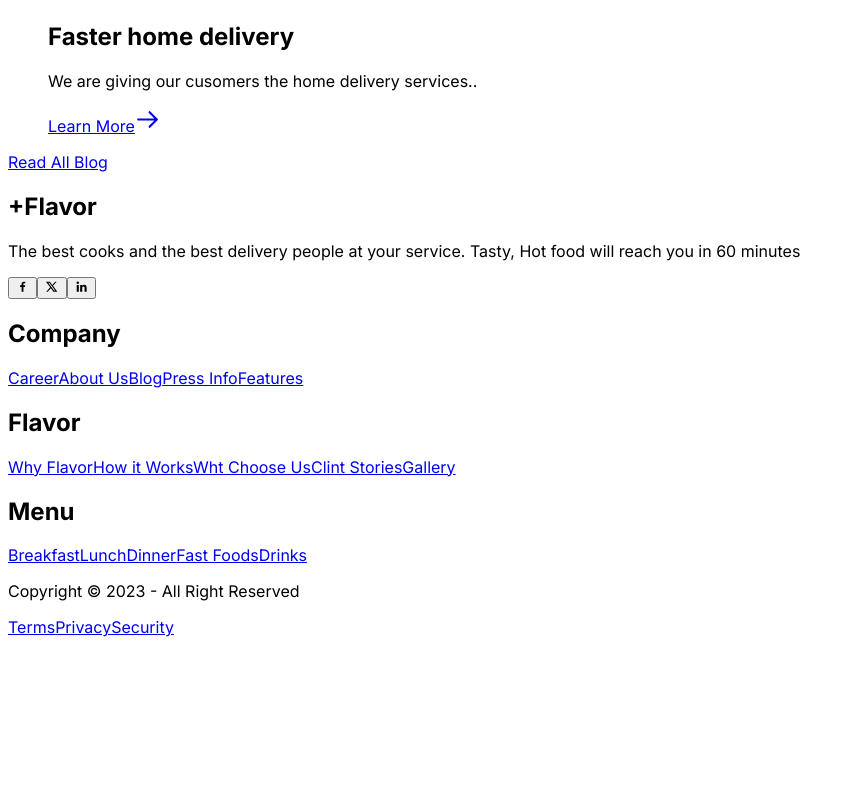
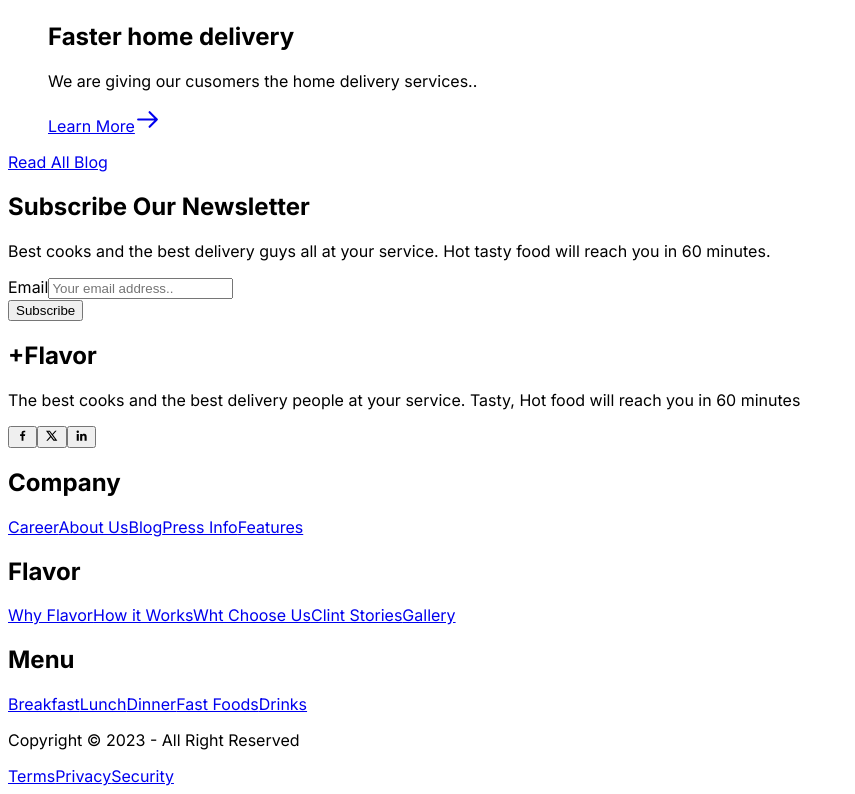
Before and after one commit to fabricio-fn/mais-sabor, a Next.js app: page / in a window 1280 px wide. Shown: the part 7546-8340 px from the top of the page, without its empty margins (0-855 px from the left). Before the commit the page ends 8191 px from the top, so only its background shows below. Built offline with nearby package versions, Linux system fonts and the light colour scheme.

Commit message:
add Newsletter section and Form

```diff
--- a/package.json
+++ b/package.json
@@ -16,8 +16,10 @@
     "@types/react-dom": "18.2.7",
     "@types/react-icons": "^3.0.0",
     "@types/styled-components": "^5.1.27",
+    "@types/yup": "^0.32.0",
     "eslint": "8.49.0",
     "eslint-config-next": "13.4.19",
+    "formik": "^2.4.5",
     "next": "13.4.19",
     "react": "18.2.0",
     "react-dom": "18.2.0",
@@ -25,7 +27,8 @@
     "react-slick": "^0.29.0",
     "slick-carousel": "^1.8.1",
     "styled-components": "^6.0.7",
-    "typescript": "5.2.2"
+    "typescript": "5.2.2",
+    "yup": "^1.2.0"
   },
   "devDependencies": {
     "@types/react-slick": "^0.23.10"
--- a/src/app/page.tsx
+++ b/src/app/page.tsx
@@ -1,6 +1,7 @@
 "use client"
 
 import Home from "@/components/Home/Home"
+import Newsletter from "@/components/Newsletter/Newsletter"
 import OurBlog from "@/components/OurBlog/OurBlog"
 import OurMenu from "@/components/OurMenu/OurMenu"
 import PizzaSpecialOffer from "@/components/PizzaSpecialOffer/PizzaSpecialOffer"
@@ -14,6 +15,7 @@ export default function Main() {
       <OurMenu />
       <Testimonials />
       <OurBlog />
+      <Newsletter />
     </main>
   )
 }
--- /dev/null
+++ b/src/components/Form/Field/Field.tsx
@@ -0,0 +1,23 @@
+import { useField } from 'formik'
+import { Input } from './Input';
+import { StyleField } from './StyleField';
+
+interface iField {
+	styleInput: "normal" | "outline";
+	type: string;
+	name: string;
+	label: string;
+	placeholder: string;
+}
+
+export default function Field({ styleInput, type, name, label, placeholder }: iField) {
+	const [field, meta] = useField(name);
+
+	return (
+		<StyleField>
+			<label>{label}</label>
+			<Input styleInput={styleInput} {...field} type={type} placeholder={placeholder} />
+			{meta.touched && meta.error ? (<span className={`${meta.touched && meta.error ? 'invalid' : ''}`}>{meta.error}</span>) : null}
+		</StyleField>
+	)
+}
--- /dev/null
+++ b/src/components/Form/Field/Input.ts
@@ -0,0 +1,29 @@
+import styled, { css } from 'styled-components'
+
+interface iInput {
+  styleInput: string;
+}
+
+export const Input = styled.input<iInput>`
+  background: transparent;
+  border: none;
+  font-size: 18px;
+  padding: 1rem .5rem;
+  display: flex;
+  outline: none;
+  width: 100%;
+  border-radius: .5rem;
+
+  ${({ styleInput, theme }) => {
+    switch (styleInput) {
+      case 'normal':
+        return css`
+          color: ${theme.colors.secondary};
+        `
+      case 'outline':
+        return css`
+          border: 1px solid ${theme.colors.primary};
+        `
+    }
+	}}
+`
--- /dev/null
+++ b/src/components/Form/Field/StyleField.ts
@@ -0,0 +1,12 @@
+import styled from 'styled-components'
+
+export const StyleField = styled.div`
+  display: flex;
+  flex-direction: column;
+  gap: .5rem !important;
+  width: 100%;
+
+  .invalid {
+    color: ${({ theme }) => theme.colors.primary};
+  }
+`
--- /dev/null
+++ b/src/components/Form/schema.ts
@@ -0,0 +1,12 @@
+import * as Yup from 'yup'
+
+export const Schema = Yup.object().shape({
+	// name: Yup.string()
+	// 	.min(3, 'Very short!')
+	// 	.max(50, 'Very long!')
+	// 	.required('Required field'),
+
+	email: Yup.string()
+		.email('Please enter a valid email address')
+		.required('Required field'),
+})
--- /dev/null
+++ b/src/components/Newsletter/FormNewsletter/FormNewsletter.tsx
@@ -0,0 +1,28 @@
+import { Formik } from "formik"
+import { StyleFormNewsletter } from "./StyleFormNewsletter"
+import { StyleButton } from "../../Button/StyleButton"
+import Field from "../../Form/Field/Field"
+import { Schema } from "../../Form/schema"
+
+export default function FormNewsletter() {
+	return (
+		<Formik
+			initialValues={{
+				email: ''
+			}}
+
+			validationSchema={Schema}
+			onSubmit={(values) => {
+				console.log("Dados", values)
+			}}
+		>
+
+			{() => (
+				<StyleFormNewsletter>
+					<Field styleInput="outline" name="email" type="email" label="Email" placeholder="Your email address.." />
+					<StyleButton className="button" buttonStyle="solid" buttonSize="lg">Subscribe</StyleButton>
+				</StyleFormNewsletter>
+			)}
+		</Formik>
+	)
+}
--- /dev/null
+++ b/src/components/Newsletter/FormNewsletter/StyleFormNewsletter.ts
@@ -0,0 +1,10 @@
+import { Form } from 'formik';
+import styled from 'styled-components'
+
+export const StyleFormNewsletter = styled(Form)`
+  display: flex;
+  flex-direction: column;
+  gap: 1rem;
+  width: 400px;
+  height: auto;
+`
--- /dev/null
+++ b/src/components/Newsletter/Newsletter.tsx
@@ -0,0 +1,23 @@
+import { FlexBoxContainer } from "../FlexBoxContainer/FlexBoxContainer";
+import { StyleNewsletter } from "./StyleNewsletter";
+import { StyleText } from "../Text/StyleText";
+import FormNewsletter from "./FormNewsletter/FormNewsletter";
+
+export default function Newsletter() {
+  return (
+    <StyleNewsletter>
+      <FlexBoxContainer className="content">
+        <StyleText tag="h2" color="dark" fontSize="sm">
+          Subscribe Our Newsletter
+        </StyleText>
+
+        <StyleText tag="p" color="gray" fontSize="xs">
+          Best cooks and the best delivery guys all at your service.
+          Hot tasty food will reach you in 60 minutes.
+        </StyleText>
+      </FlexBoxContainer>
+
+      <FormNewsletter />
+    </StyleNewsletter>
+  )
+}
--- /dev/null
+++ b/src/components/Newsletter/StyleNewsletter.ts
@@ -0,0 +1,30 @@
+import styled from "styled-components";
+
+export const StyleNewsletter = styled.section`
+  background: ${({ theme }) => theme.colors.additional_4};
+  justify-content: space-between !important;
+  align-items: start !important;
+  min-height: auto !important;
+  flex-wrap: wrap;
+  padding: 4rem 10%;
+  gap: 2rem;
+
+  @media (max-width: 768px) {
+    padding: 4rem 5%;
+  }
+
+  @media (max-width: 1039px) {
+    justify-content: center !important;
+  }
+
+  .content {
+    align-items: start !important;
+    flex-direction: column;
+    width: 400px;
+    gap: 2rem;
+
+    @media (max-width: 400px) {
+      width: 100%;
+    }
+  }
+`
```
Also changed, not shown: src/components/Form/FormHome/FormHome.tsx (added, +28 -0 lines), src/components/Form/FormHome/StyleFormHome.ts (added, +11 -0 lines), 1 other file (tests, documents, lock files or other folders).
